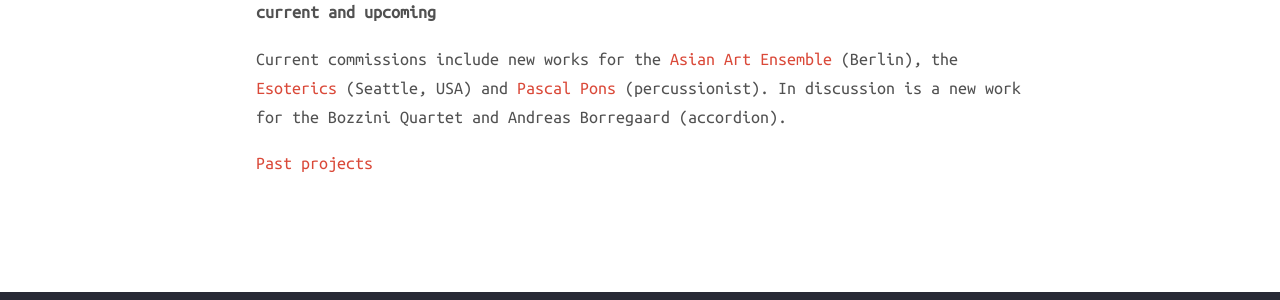
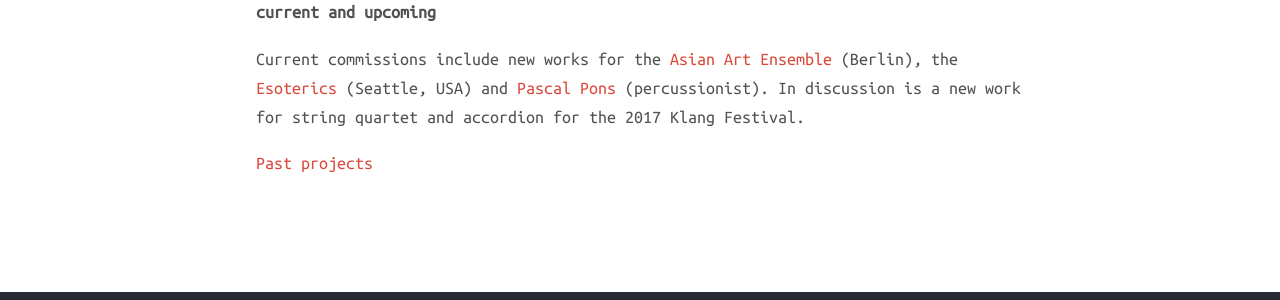
Before and after one commit to gordonwilliamson/gordonwilliamson.github.io, a Jekyll site: the page built from projects.md, in a window 1280 px wide. Shown: the part 294-594 px from the top of the page. Built offline with Jekyll 4.4.1, drawn with Linux system fonts in a browser that asks for light colours; nearby versions of some CDN libraries.

Commit message:
Updated projects.md

```diff
--- a/projects.md
+++ b/projects.md
@@ -8,6 +8,6 @@
 
 **current and upcoming**
 
-Current commissions include new works for the [Asian Art Ensemble](http://www.asianart-ensemble.com/german/Startseite.html) (Berlin), the [Esoterics](http://www.theesoterics.org/) (Seattle, USA) and [Pascal Pons](http://www.pascalpons.com/) (percussionist).  In discussion is a new work for the Bozzini Quartet and Andreas Borregaard (accordion).
+Current commissions include new works for the [Asian Art Ensemble](http://www.asianart-ensemble.com/german/Startseite.html) (Berlin), the [Esoterics](http://www.theesoterics.org/) (Seattle, USA) and [Pascal Pons](http://www.pascalpons.com/) (percussionist).  In discussion is a new work for string quartet and accordion for the 2017 Klang Festival.
 
 [Past projects]()
```
